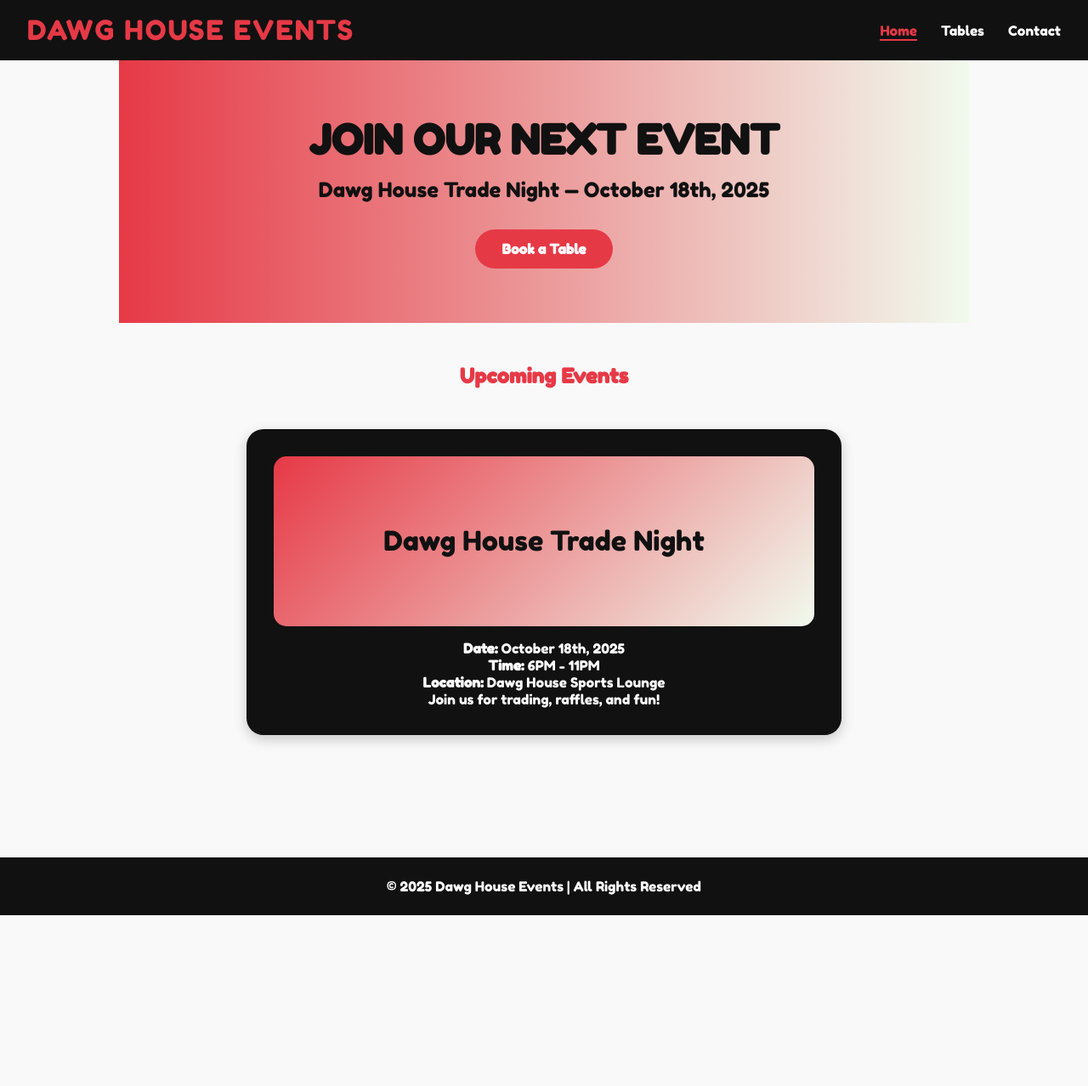
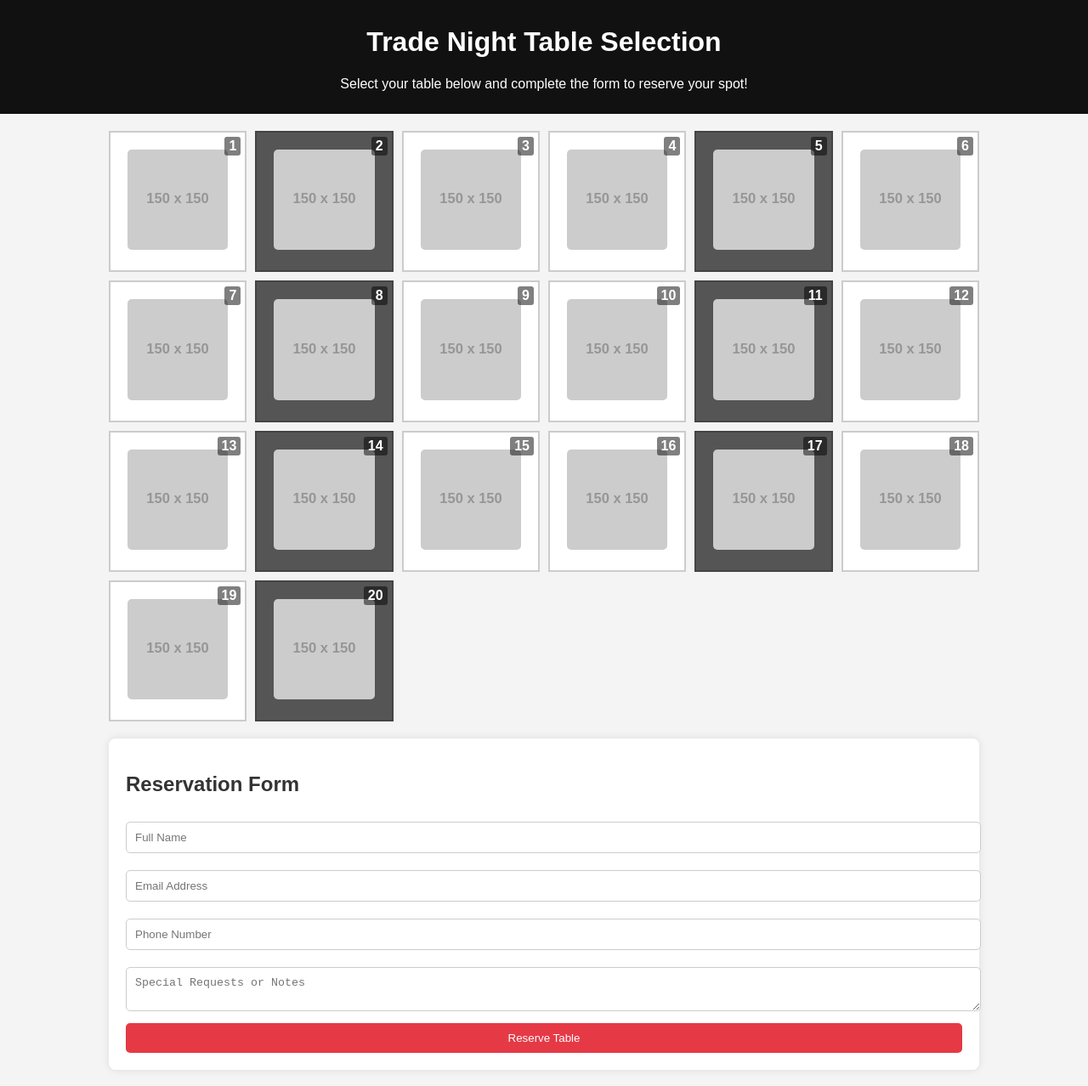
Before and after one commit to cadenmeister7-tech/dawg-house-events., a plain HTML site: page index.html in a window 1280 px wide. Shown: the whole page at 85% size. Before the commit the page ends 1077 px from the top, so only its background shows below. Drawn offline with Linux system fonts and the light colour scheme; placeholder pictures from the web are drawn by us.

Commit message:
Update index.html

```diff
--- a/index.html
+++ b/index.html
@@ -3,368 +3,190 @@
 <head>
     <meta charset="UTF-8">
     <meta name="viewport" content="width=device-width, initial-scale=1.0">
-  <title>Dawg House Events - Table Booking</title>
-  <link href="https://fonts.googleapis.com/css2?family=Fredoka+One&display=swap" rel="stylesheet">
+    <title>Trade Night Table Selection</title>
     <style>
-    * {
+        body {
+            font-family: 'Arial', sans-serif;
+            background-color: #f4f4f4;
             margin: 0;
             padding: 0;
-      box-sizing: border-box;
+            color: #333;
         }
-
-    body {
-      font-family: 'Fredoka One', cursive;
-      background-color: #f9f9f9;
-      color: #111;
-    }
-
         header {
             background-color: #111;
             color: white;
-      display: flex;
-      justify-content: space-between;
-      align-items: center;
-      padding: 1rem 2rem;
+            padding: 10px 0;
+            text-align: center;
         }
-
-    .logo {
-      font-size: 2rem;
-      letter-spacing: 2px;
-      color: #e63946;
+        .container {
+            width: 80%;
+            margin: 20px auto;
         }
-
-    nav a {
-      color: white;
-      text-decoration: none;
-      margin-left: 1.5rem;
-      font-weight: 500;
-      transition: 0.3s;
-    }
-
-    nav a:hover, nav a.active {
-      color: #e63946;
-      border-bottom: 2px solid #e63946;
-    }
-
-    section {
-      padding: 3rem 2rem;
-      max-width: 1000px;
-      margin: auto;
-    }
-
-    h2 {
-      text-align: center;
-      margin-bottom: 2rem;
-      color: #e63946;
-    }
-
-    /* Hero */
-    .hero {
-      text-align: center;
-      padding: 4rem 2rem;
-      background: linear-gradient(to right, #e63946, #f1faee);
-      color: #111;
-    }
-
-    .hero h1 {
-      font-size: 3rem;
-      margin-bottom: 1rem;
-    }
-
-    .hero p {
-      font-size: 1.5rem;
-      margin-bottom: 2rem;
-    }
-
-    .btn {
-      background-color: #e63946;
-      color: white;
-      padding: 0.8rem 2rem;
-      border-radius: 30px;
-      font-weight: 600;
-      text-decoration: none;
-      transition: 0.3s;
-      display: inline-block;
-    }
-
-    .btn:hover {
-      background-color: #d62828;
-      box-shadow: 0 0 15px rgba(230,57,70,0.5);
-    }
-
-    /* Floor plan layout */
         .floor-plan {
             display: grid;
-      grid-template-columns: repeat(5, 1fr);
-      gap: 20px;
-      margin-top: 2rem;
-      justify-items: center;
+            grid-template-columns: repeat(6, 1fr);
+            gap: 10px;
+            margin-bottom: 20px;
         }
-
         .table {
-      width: 120px;
-      height: 60px;
             background-color: #fff;
-      border: 3px solid #111;
-      display: flex;
-      align-items: center;
-      justify-content: center;
-      font-weight: 700;
+            border: 2px solid #ccc;
+            padding: 20px;
+            text-align: center;
             cursor: pointer;
             position: relative;
-      transition: 0.3s;
         }
-
         .table.selected {
             background-color: #e63946;
             color: white;
             border-color: #d62828;
-      transform: scale(1.05);
-      box-shadow: 0 0 10px rgba(230,57,70,0.7);
         }
-
         .table.occupied {
             background-color: #555;
             color: #ccc;
+            border-color: #444;
             cursor: not-allowed;
         }
-
-    .table-label {
+        .table img {
+            width: 100%;
+            height: auto;
+            border-radius: 5px;
+        }
+        .table-number {
             position: absolute;
-      top: -20px;
-      font-size: 0.9rem;
-      color: #111;
+            top: 5px;
+            right: 5px;
+            background-color: rgba(0, 0, 0, 0.5);
+            color: white;
+            padding: 2px 5px;
+            border-radius: 3px;
+            font-weight: bold;
         }
-
-    .selected-info {
-      margin-top: 1rem;
-      text-align: center;
-      font-size: 1.2rem;
+        .form-container {
+            background-color: #fff;
+            padding: 20px;
+            border-radius: 8px;
+            box-shadow: 0 0 10px rgba(0, 0, 0, 0.1);
         }
-
-    form {
-      display: flex;
-      flex-direction: column;
-      gap: 1rem;
-      background: #fff;
-      padding: 2rem;
-      border-radius: 15px;
-      box-shadow: 0 2px 15px rgba(0,0,0,0.1);
-      max-width: 600px;
-      margin: 2rem auto;
+        .form-container input, .form-container textarea {
+            width: 100%;
+            padding: 10px;
+            margin: 10px 0;
+            border: 1px solid #ccc;
+            border-radius: 5px;
         }
-
-    input, textarea {
-      padding: 0.8rem;
-      border: 1px solid #ccc;
-      border-radius: 8px;
-      font-size: 1rem;
-    }
-
-    button {
+        .form-container button {
             background-color: #e63946;
             color: white;
+            padding: 10px 20px;
             border: none;
-      padding: 0.8rem;
-      border-radius: 8px;
-      font-size: 1rem;
+            border-radius: 5px;
             cursor: pointer;
-      transition: 0.3s;
+            width: 100%;
         }
-
-    button:hover {
+        .form-container button:hover {
             background-color: #d62828;
-    }
-
-    footer {
-      background-color: #111;
-      color: white;
-      text-align: center;
-      padding: 1.5rem;
-      margin-top: 3rem;
-    }
-
-    /* Navigation */
-    .page {
-      display: none;
-    }
-
-    .page.active {
-      display: block;
-    }
-
-    .nav-link {
-      cursor: pointer;
-    }
-
-    /* Upcoming event graphic */
-    .upcoming-event {
-      display: flex;
-      flex-direction: column;
-      align-items: center;
-      background-color: #111;
-      color: white;
-      border-radius: 20px;
-      padding: 2rem;
-      margin: 3rem auto;
-      max-width: 700px;
-      box-shadow: 0 5px 15px rgba(0,0,0,0.2);
-    }
-
-    .event-graphic {
-      width: 100%;
-      height: 200px;
-      background: linear-gradient(135deg, #e63946, #f1faee);
-      display: flex;
-      align-items: center;
-      justify-content: center;
-      font-size: 2rem;
-      color: #111;
-      border-radius: 15px;
-      margin-bottom: 1rem;
-    }
-
-    @media (max-width:768px){
-      .floor-plan {
-        grid-template-columns: repeat(2,1fr);
-      }
-
-      .table{
-        width: 100px;
-        height: 50px;
-      }
-
-      .event-graphic{
-        font-size: 1.5rem;
-        height: 150px;
-      }
         }
     </style>
 </head>
 <body>
+
 <header>
-    <div class="logo">DAWG HOUSE EVENTS</div>
-    <nav>
-      <a class="nav-link active" data-page="home">Home</a>
-      <a class="nav-link" data-page="tables">Tables</a>
-      <a class="nav-link" data-page="contact">Contact</a>
-    </nav>
+    <h1>Trade Night Table Selection</h1>
+    <p>Select your table below and complete the form to reserve your spot!</p>
 </header>
 
-  <!-- Home Page -->
-  <div id="home" class="page active">
-    <section class="hero">
-      <h1>JOIN OUR NEXT EVENT</h1>
-      <p>Dawg House Trade Night — October 18th, 2025</p>
-      <a class="btn nav-link" data-page="tables">Book a Table</a>
-    </section>
-
-    <section>
-      <h2>Upcoming Events</h2>
-      <div class="upcoming-event">
-        <div class="event-graphic">Dawg House Trade Night</div>
-        <p><strong>Date:</strong> October 18th, 2025</p>
-        <p><strong>Time:</strong> 6PM - 11PM</p>
-        <p><strong>Location:</strong> Dawg House Sports Lounge</p>
-        <p>Join us for trading, raffles, and fun!</p>
-      </div>
-    </section>
+<div class="container">
+    <div class="floor-plan" id="floorPlan">
+        <!-- Tables will be dynamically generated here -->
     </div>
 
-  <!-- Tables Page -->
-  <div id="tables" class="page">
-    <section>
-      <h2>Select Your Table</h2>
-      <p style="text-align:center;">Click a table to purchase it online.</p>
-
-      <div class="floor-plan" id="floorPlan"></div>
-
-      <div class="selected-info" id="selectedInfo">No table selected.</div>
-
-      <form id="purchaseForm">
-        <input type="text" name="fullname" placeholder="Full Name" required>
-        <input type="email" name="email" placeholder="Email Address" required>
-        <input type="tel" name="phone" placeholder="Phone Number" required>
-        <input type="hidden" name="tableNumber" id="tableNumber" required>
-        <textarea name="notes" placeholder="Special Requests or Notes"></textarea>
-        <button type="submit">Purchase Table</button>
+    <div class="form-container">
+        <h2>Reservation Form</h2>
+        <form id="reservationForm">
+            <input type="text" id="fullName" name="fullName" placeholder="Full Name" required>
+            <input type="email" id="email" name="email" placeholder="Email Address" required>
+            <input type="tel" id="phone" name="phone" placeholder="Phone Number" required>
+            <input type="hidden" id="selectedTable" name="selectedTable">
+            <textarea id="notes" name="notes" placeholder="Special Requests or Notes"></textarea>
+            <button type="submit">Reserve Table</button>
         </form>
-    </section>
+    </div>
 </div>
 
-  <!-- Contact Page -->
-  <div id="contact" class="page">
-    <section>
-      <h2>Contact Us</h2>
-      <p style="text-align:center;">Have questions about Dawg House Events? Reach out below!</p>
+<script>
+    // Data for tables: table number and availability
+    const tablesData = [
+        { number: 1, occupied: false },
+        { number: 2, occupied: true },
+        { number: 3, occupied: false },
+        { number: 4, occupied: false },
+        { number: 5, occupied: true },
+        { number: 6, occupied: false },
+        { number: 7, occupied: false },
+        { number: 8, occupied: true },
+        { number: 9, occupied: false },
+        { number: 10, occupied: false },
+        { number: 11, occupied: true },
+        { number: 12, occupied: false },
+        { number: 13, occupied: false },
+        { number: 14, occupied: true },
+        { number: 15, occupied: false },
+        { number: 16, occupied: false },
+        { number: 17, occupied: true },
+        { number: 18, occupied: false },
+        { number: 19, occupied: false },
+        { number: 20, occupied: true }
+    ];
 
-      <form>
-        <input type="text" placeholder="Your Name" required>
-        <input type="email" placeholder="Your Email" required>
-        <textarea placeholder="Your Message" rows="5" required></textarea>
-        <button type="submit">Send Message</button>
-      </form>
-    </section>
-  </div>
+    // Function to generate table elements
+    function generateTables() {
+        const floorPlan = document.getElementById('floorPlan');
+        tablesData.forEach(table => {
+            const tableDiv = document.createElement('div');
+            tableDiv.classList.add('table');
+            if (table.occupied) {
+                tableDiv.classList.add('occupied');
+            }
+            tableDiv.innerHTML = `
+                <div class="table-number">${table.number}</div>
+                <img src="https://via.placeholder.com/150" alt="Table ${table.number}">
+            `;
+            tableDiv.addEventListener('click', () => selectTable(table));
+            floorPlan.appendChild(tableDiv);
+        });
+    }
 
-  <footer>
-    <p>© 2025 Dawg House Events | All Rights Reserved</p>
-  </footer>
+    // Function to handle table selection
+    function selectTable(table) {
+        if (table.occupied) {
+            alert('This table is already reserved.');
+            return;
+        }
+        const selectedTable = document.querySelector('.table.selected');
+        if (selectedTable) {
+            selectedTable.classList.remove('selected');
+        }
+        const tableDiv = document.querySelector(`.table:nth-child(${table.number})`);
+        tableDiv.classList.add('selected');
+        document.getElementById('selectedTable').value = table.number;
+    }
 
-  <script>
-    // Navigation
-    const navLinks = document.querySelectorAll(".nav-link");
-    const pages = document.querySelectorAll(".page");
-
-    navLinks.forEach(link => {
-      link.addEventListener("click", () => {
-        const pageId = link.getAttribute("data-page");
-        pages.forEach(page => page.classList.remove("active"));
-        navLinks.forEach(n => n.classList.remove("active"));
-        document.getElementById(pageId).classList.add("active");
-        link.classList.add("active");
-      });
+    // Handle form submission
+    document.getElementById('reservationForm').addEventListener('submit', function (e) {
+        e.preventDefault();
+        const selectedTableNumber = document.getElementById('selectedTable').value;
+        if (!selectedTableNumber) {
+            alert('Please select a table first.');
+            return;
+        }
+        alert(`Table ${selectedTableNumber} reserved successfully!`);
+        // Here, you can add code to send the form data to your server or handle it as needed
     });
 
-    // Floor Plan Table Setup
-    const floorPlan = document.getElementById('floorPlan');
-    const selectedInfo = document.getElementById('selectedInfo');
-    const tableNumberInput = document.getElementById('tableNumber');
+    // Initialize the table layout
+    generateTables();
+</script>
 
-    const totalTables = 20;
-    const occupiedTables = [3, 7, 12, 15]; // already booked
-
-    for (let i = 1; i <= totalTables; i++) {
-      const table = document.createElement('div');
-      table.classList.add('table');
-      table.textContent = i;
-      if(occupiedTables.includes(i)){
-        table.classList.add('occupied');
-      }
-
-      table.addEventListener('click', () => {
-        if(table.classList.contains('occupied')) return;
-        document.querySelectorAll('.table').forEach(t=>t.classList.remove('selected'));
-        table.classList.add('selected');
-        selectedInfo.textContent = `Table ${i} selected`;
-        tableNumberInput.value = i;
-      });
-
-      floorPlan.appendChild(table);
-    }
-
-    // Purchase form
-    document.getElementById('purchaseForm').addEventListener('submit', e=>{
-      e.preventDefault();
-      if(!tableNumberInput.value){
-        alert('Please select a table first!');
-        return;
-      }
-      alert(`Table ${tableNumberInput.value} purchased!`);
-      e.target.reset();
-      document.querySelectorAll('.table').forEach(t=>t.classList.remove('selected'));
-      selectedInfo.textContent = 'No table selected.';
-    });
-  </script>
 </body>
 </html>
```
Lines whose indentation alone changed are shown as unchanged.
